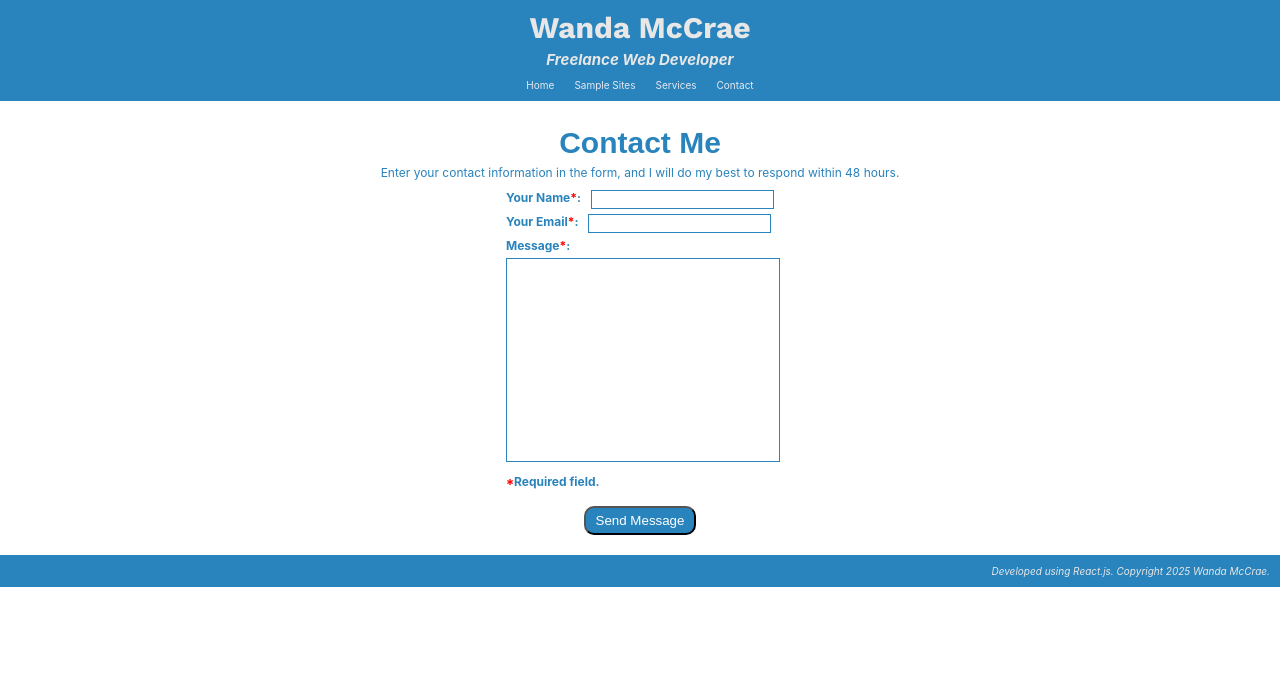
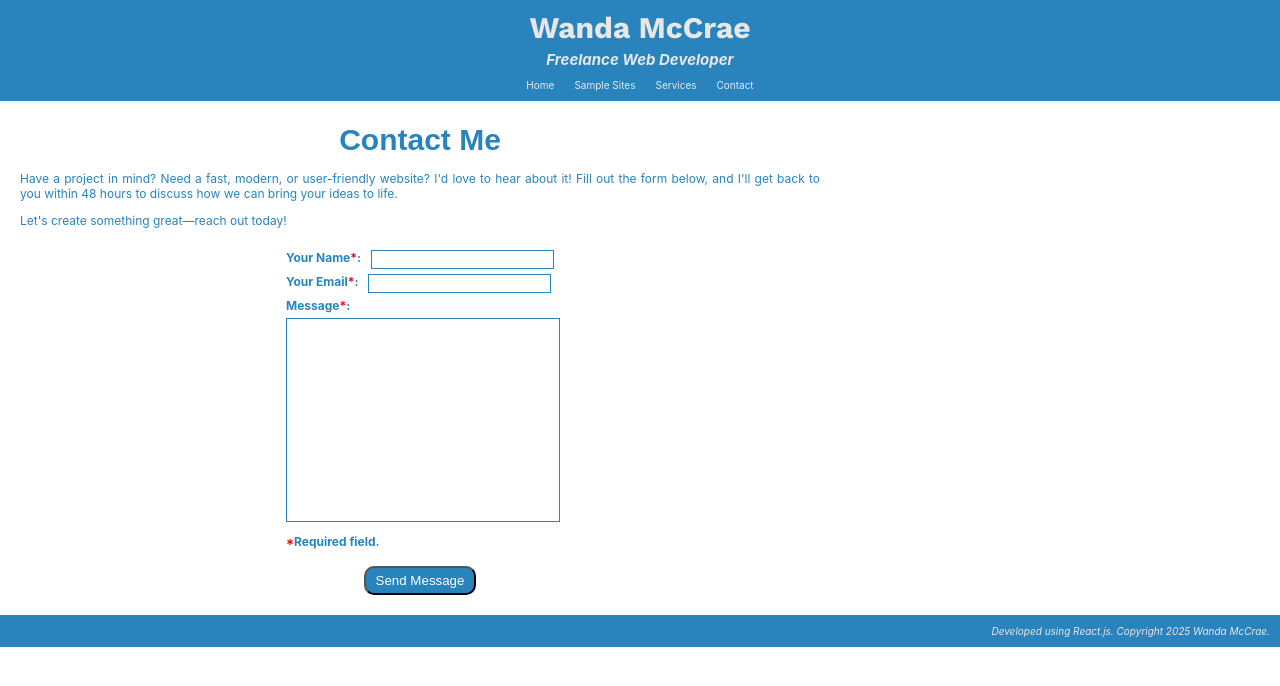
Before and after one commit to wlmccrae/html-css-portfolio, a React (Create React App) app in the folder freelance/: page /contact in a window 1280 px wide. Shown: the top 686 px of the page. Built offline with nearby package versions, Linux system fonts and the light colour scheme; a web font is replaced by a local one.

Commit message:
Styling Contact page.

```diff
--- a/freelance/src/components/Contact.js
+++ b/freelance/src/components/Contact.js
@@ -22,7 +22,8 @@ function Contact() {
         <div className="contact-page-title">Contact Me</div>
       </div>
       <div className="contact-instructions">
-        Enter your contact information in the form, and I will do my best to respond within 48 hours.
+        <p>Have a project in mind? Need a fast, modern, or user-friendly website? I'd love to hear about it! Fill out the form below, and I'll get back to you within 48 hours to discuss how we can bring your ideas to life.</p>
+        <p>Let's create something great&mdash;reach out today!</p>
       </div>
       <form id="contact-form" className="contact-form">
         <div className="contact-form-row">
--- a/freelance/src/styles/Contact.css
+++ b/freelance/src/styles/Contact.css
@@ -4,7 +4,6 @@
   flex-direction: column;
   align-items: center;
   max-width: 800px;
-  margin: 0 auto;
   padding: 20px;
 }
 
@@ -14,7 +13,7 @@
 
 .contact-page-title {
   font-family: Overlock, sans-serif;
-  margin: 5px 0;
+  margin: 2px 0;
   padding: 0;
   font-size: 30px;
   font-weight: 700;
@@ -22,6 +21,11 @@
 
 .contact-instructions {
   font-size: 12px;
+  text-align: justify;
+}
+
+.contact-break {
+  margin-top: 10px;
 }
 
 .contact-form {
```
